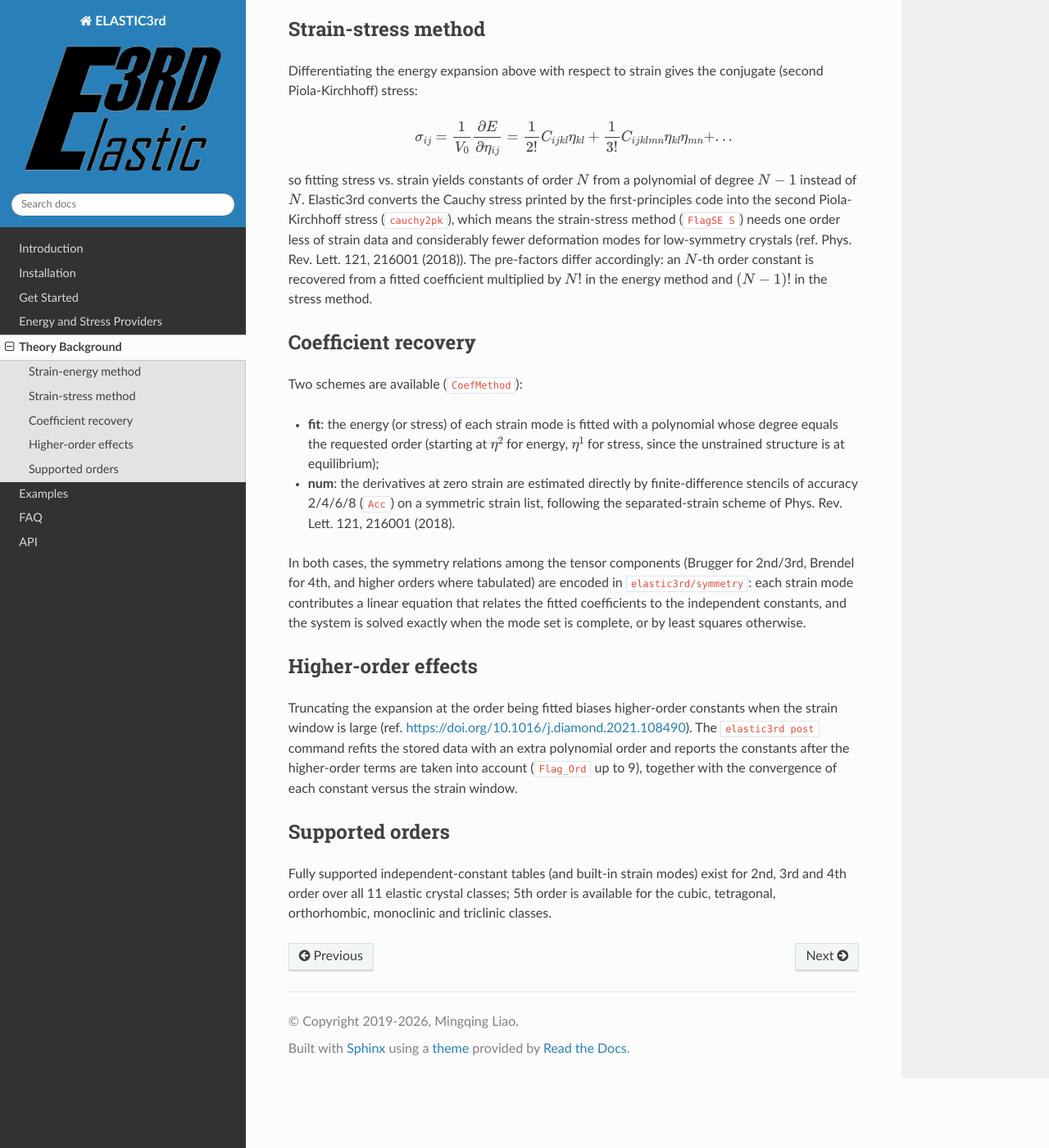
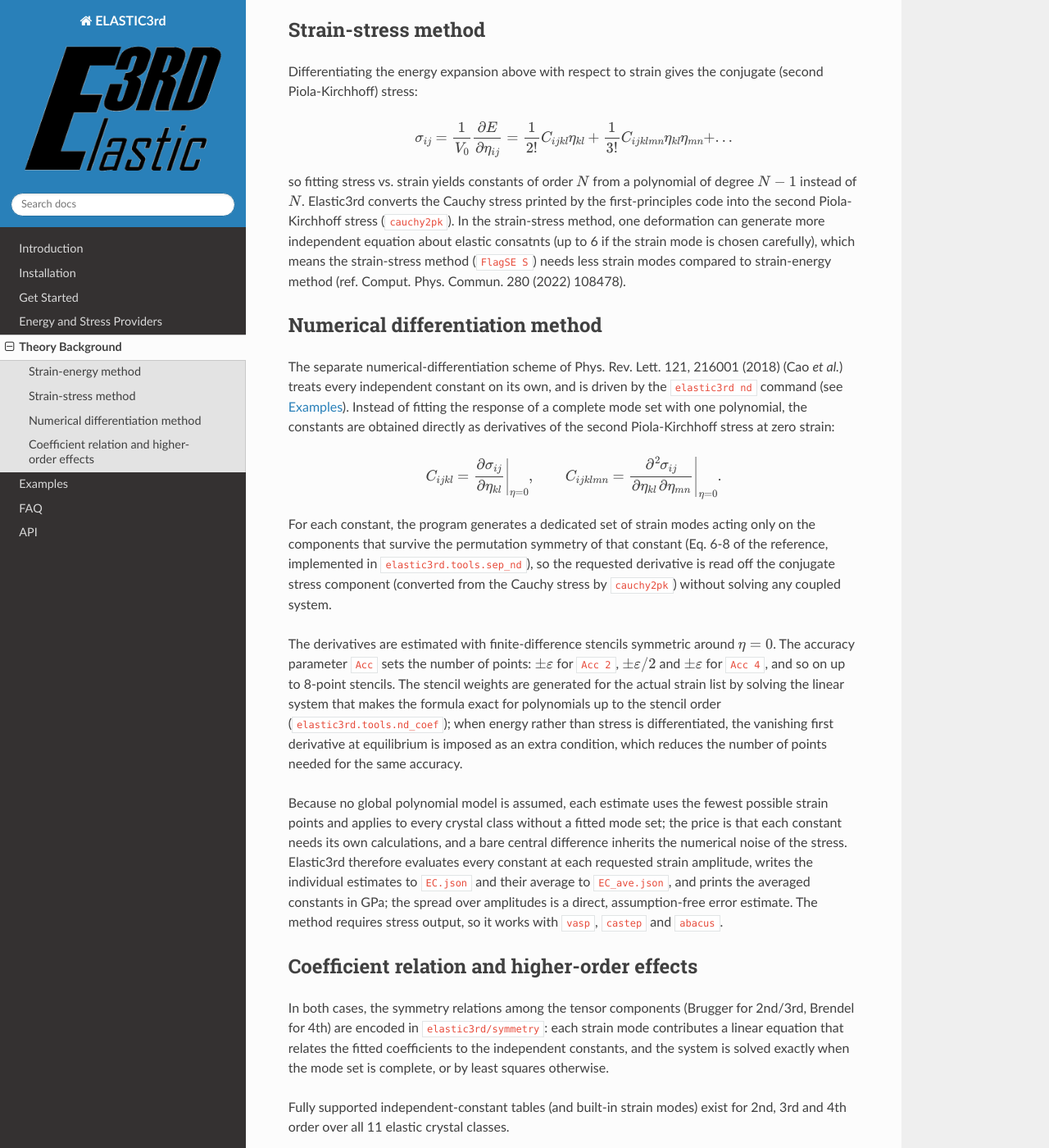
Before and after one commit to hitliaomq/ELASTIC3rd, a Sphinx documentation site: the page built from docs/Theory.rst, in a window 1280 px wide and 1400 px high, scrolled down 1164 px. Shown: the whole window at 82% size. Built offline with Sphinx 7.4.7 and the Read the Docs theme 3.1.0, drawn with Linux system fonts in a browser that asks for light colours.

Commit message:
update docs

```diff
--- a/docs/Theory.rst
+++ b/docs/Theory.rst
@@ -34,7 +34,7 @@ And the Lagrangian strain can be written as follows:
 The F is the deformation gradient, and can be expressed by the lattic vector of deformed structure(r') and intial structure (r).
 
 .. math::
-    r^' = Fr
+    r^{'} = Fr
 
 when using symmetrical strain, the deformation gradient can be expressed by the Lagrangian strain.
 
@@ -68,43 +68,65 @@ Differentiating the energy expansion above with respect to strain gives the conj
 
 so fitting stress vs. strain yields constants of order :math:`N` from a polynomial of
 degree :math:`N-1` instead of :math:`N`. Elastic3rd converts the Cauchy stress printed by
-the first-principles code into the second Piola-Kirchhoff stress (``cauchy2pk``), which
-means the strain-stress method (``FlagSE S``) needs one order less of strain data and
-considerably fewer deformation modes for low-symmetry crystals (ref. Phys. Rev. Lett.
-121, 216001 (2018)). The pre-factors differ accordingly: an :math:`N`-th order constant
-is recovered from a fitted coefficient multiplied by :math:`N!` in the energy method and
-:math:`(N-1)!` in the stress method.
+the first-principles code into the second Piola-Kirchhoff stress (``cauchy2pk``). In the
+strain-stress method, one deformation can generate more independent equation about elastic
+consatnts (up to 6 if the strain mode is chosen carefully), which means the strain-stress
+method (``FlagSE S``) needs less strain modes compared to strain-energy method (ref. Comput.
+Phys. Commun.
+280 (2022) 108478).
 
-Coefficient recovery
-====================
+Numerical differentiation method
+================================
 
-Two schemes are available (``CoefMethod``):
+The separate numerical-differentiation scheme of Phys. Rev. Lett. 121, 216001 (2018)
+(Cao *et al.*) treats every independent constant on its own, and is driven by the
+``elastic3rd nd`` command (see :doc:`examples`). Instead of fitting the response of a
+complete mode set with one polynomial, the constants are obtained directly as
+derivatives of the second Piola-Kirchhoff stress at zero strain:
 
-- **fit**: the energy (or stress) of each strain mode is fitted with a polynomial whose
-  degree equals the requested order (starting at :math:`\eta^2` for energy,
-  :math:`\eta^1` for stress, since the unstrained structure is at equilibrium);
-- **num**: the derivatives at zero strain are estimated directly by finite-difference
-  stencils of accuracy 2/4/6/8 (``Acc``) on a symmetric strain list, following the
-  separated-strain scheme of Phys. Rev. Lett. 121, 216001 (2018).
+.. math::
+    C_{ijkl}=\left.\frac{\partial\sigma_{ij}}{\partial\eta_{kl}}\right|_{\eta=0},
+    \qquad
+    C_{ijklmn}=\left.\frac{\partial^{2}\sigma_{ij}}
+    {\partial\eta_{kl}\,\partial\eta_{mn}}\right|_{\eta=0}.
+
+For each constant, the program generates a dedicated set of strain modes acting only on
+the components that survive the permutation symmetry of that constant (Eq. 6-8 of the
+reference, implemented in ``elastic3rd.tools.sep_nd``), so the requested derivative is
+read off the conjugate stress component (converted from the Cauchy stress by
+``cauchy2pk``) without solving any coupled system.
+
+The derivatives are estimated with finite-difference stencils symmetric around
+:math:`\eta = 0`. The accuracy parameter ``Acc`` sets the number of points:
+:math:`\pm\varepsilon` for ``Acc 2``, :math:`\pm\varepsilon/2` and :math:`\pm\varepsilon`
+for ``Acc 4``, and so on up to 8-point stencils. The stencil weights are generated for
+the actual strain list by solving the linear system that makes the formula exact for
+polynomials up to the stencil order (``elastic3rd.tools.nd_coef``); when energy rather
+than stress is differentiated, the vanishing first derivative at equilibrium is imposed
+as an extra condition, which reduces the number of points needed for the same accuracy.
+
+Because no global polynomial model is assumed, each estimate uses the fewest possible
+strain points and applies to every crystal class without a fitted mode set; the price
+is that each constant needs its own calculations, and a bare central difference
+inherits the numerical noise of the stress. Elastic3rd therefore evaluates every
+constant at each requested strain amplitude, writes the individual estimates to
+``EC.json`` and their average to ``EC_ave.json``, and prints the averaged constants in
+GPa; the spread over amplitudes is a direct, assumption-free error estimate. The method
+requires stress output, so it works with ``vasp``, ``castep`` and ``abacus``.
+
+Coefficient relation and higher-order effects
+=============================================
 
 In both cases, the symmetry relations among the tensor components (Brugger for 2nd/3rd,
-Brendel for 4th, and higher orders where tabulated) are encoded in
-``elastic3rd/symmetry``: each strain mode contributes a linear equation that relates the
-fitted coefficients to the independent constants, and the system is solved exactly when
-the mode set is complete, or by least squares otherwise.
+Brendel for 4th) are encoded in ``elastic3rd/symmetry``: each strain mode contributes a
+linear equation that relates the fitted coefficients to the independent constants, and
+the system is solved exactly when the mode set is complete, or by least squares otherwise.
 
-Higher-order effects
-====================
+Fully supported independent-constant tables (and built-in strain modes) exist for 2nd,
+3rd and 4th order over all 11 elastic crystal classes.
 
 Truncating the expansion at the order being fitted biases higher-order constants when
-the strain window is large (ref. https://doi.org/10.1016/j.diamond.2021.108490). The ``elastic3rd post`` command refits the stored data with
-an extra polynomial order and reports the constants after the higher-order terms are
-taken into account (``Flag_Ord`` up to 9), together with the convergence of each
-constant versus the strain window.
-
-Supported orders
-================
-
-Fully supported independent-constant tables (and built-in strain modes) exist for 2nd,
-3rd and 4th order over all 11 elastic crystal classes; 5th order is available for the
-cubic, tetragonal, orthorhombic, monoclinic and triclinic classes.
+the strain window is large (ref. https://doi.org/10.1016/j.diamond.2021.108490). The
+``elastic3rd post`` command refits the stored data with an extra polynomial order and
+reports the constants after the higher-order terms are taken into account (``Flag_Ord``
+up to 9), together with the convergence of each constant versus the strain window.
```
Also changed, not shown: docs/GetStart.rst (+4 -5 lines).
